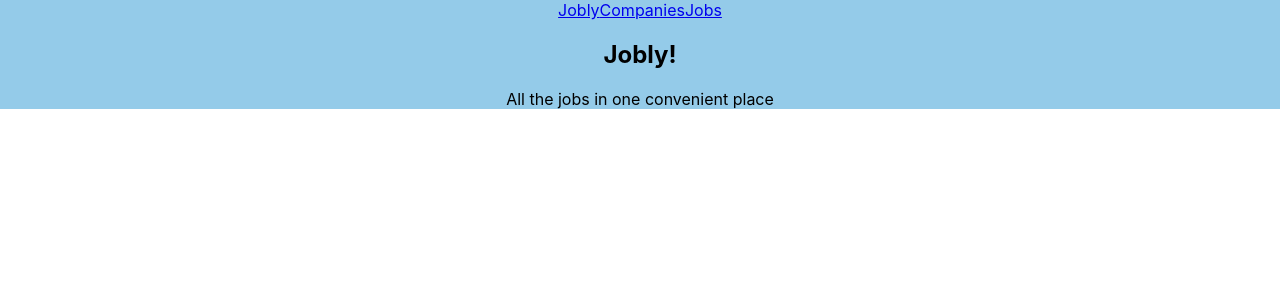
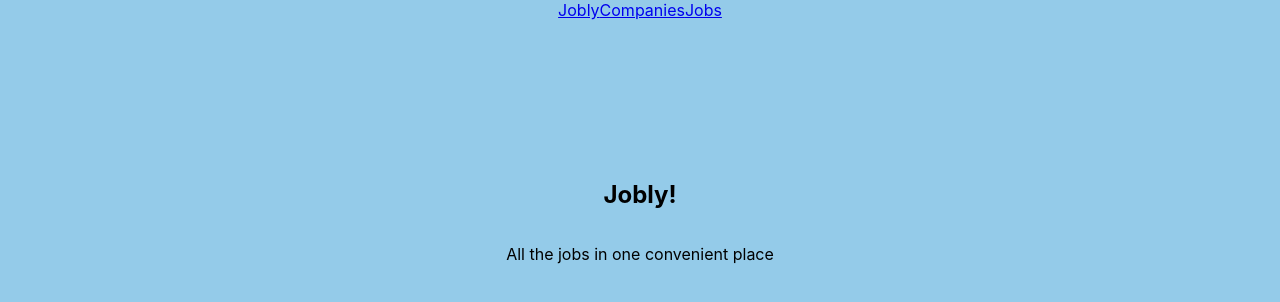
Before and after one commit to Teagan-McClintock/react-jobly, a React (Create React App) app: page / in a window 1280 px wide. Shown: the top 302 px of the page. Built offline with nearby package versions, Linux system fonts and the light colour scheme; no server answers.

Commit message:
Added styling so screen will stay blue on all components

```diff
--- a/src/App.css
+++ b/src/App.css
@@ -1,6 +1,7 @@
 .App {
   text-align: center;
   background-color: rgb(148, 203, 233);
+  min-height: 100vh;
 }
 
 .App-logo {
--- a/src/Homepage.css
+++ b/src/Homepage.css
@@ -1,3 +1,7 @@
 .Homepage {
-
+  height: 50vh;
+  display: flex;
+  align-items: bottom;
+  justify-content: center;
+  flex-direction: column;
 }
```
